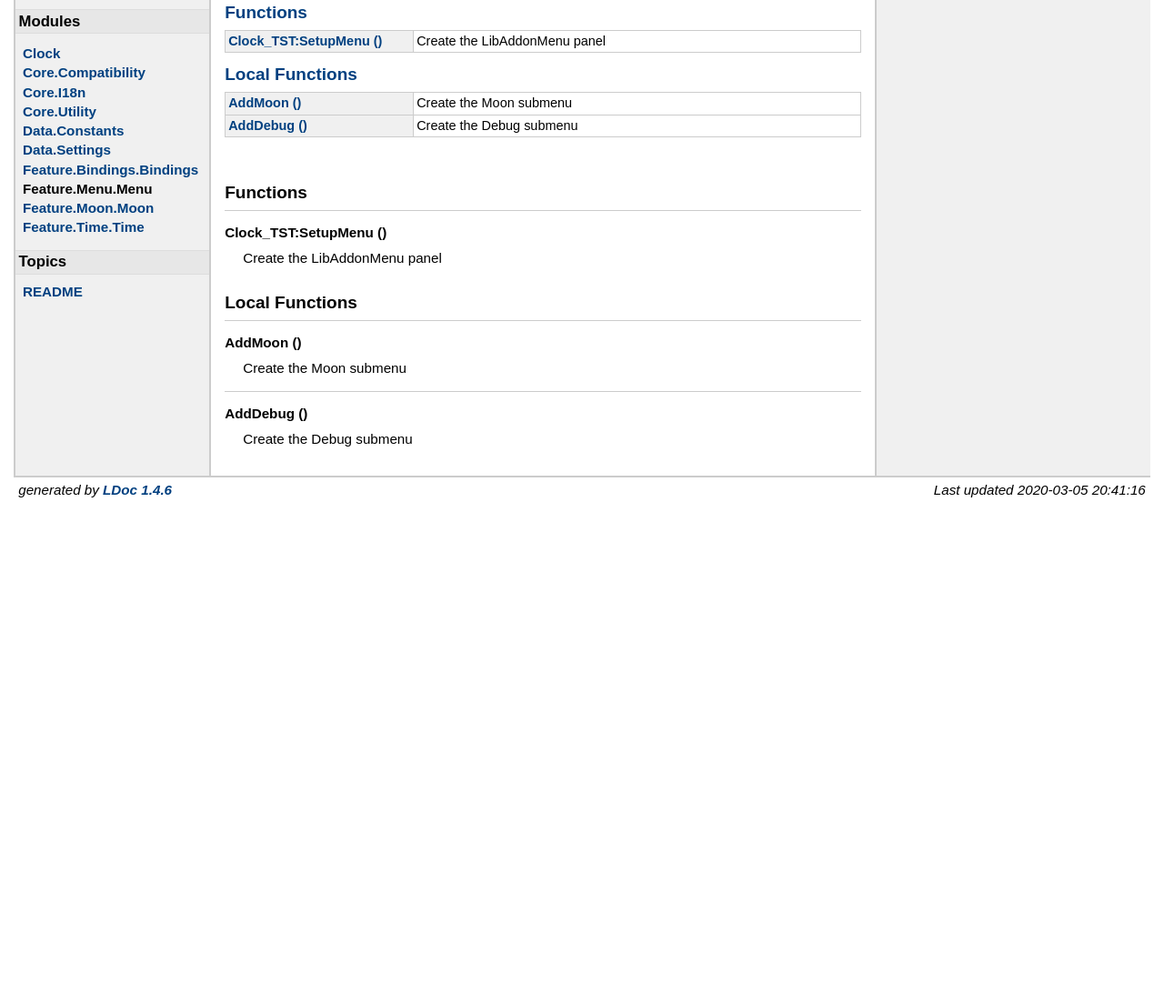
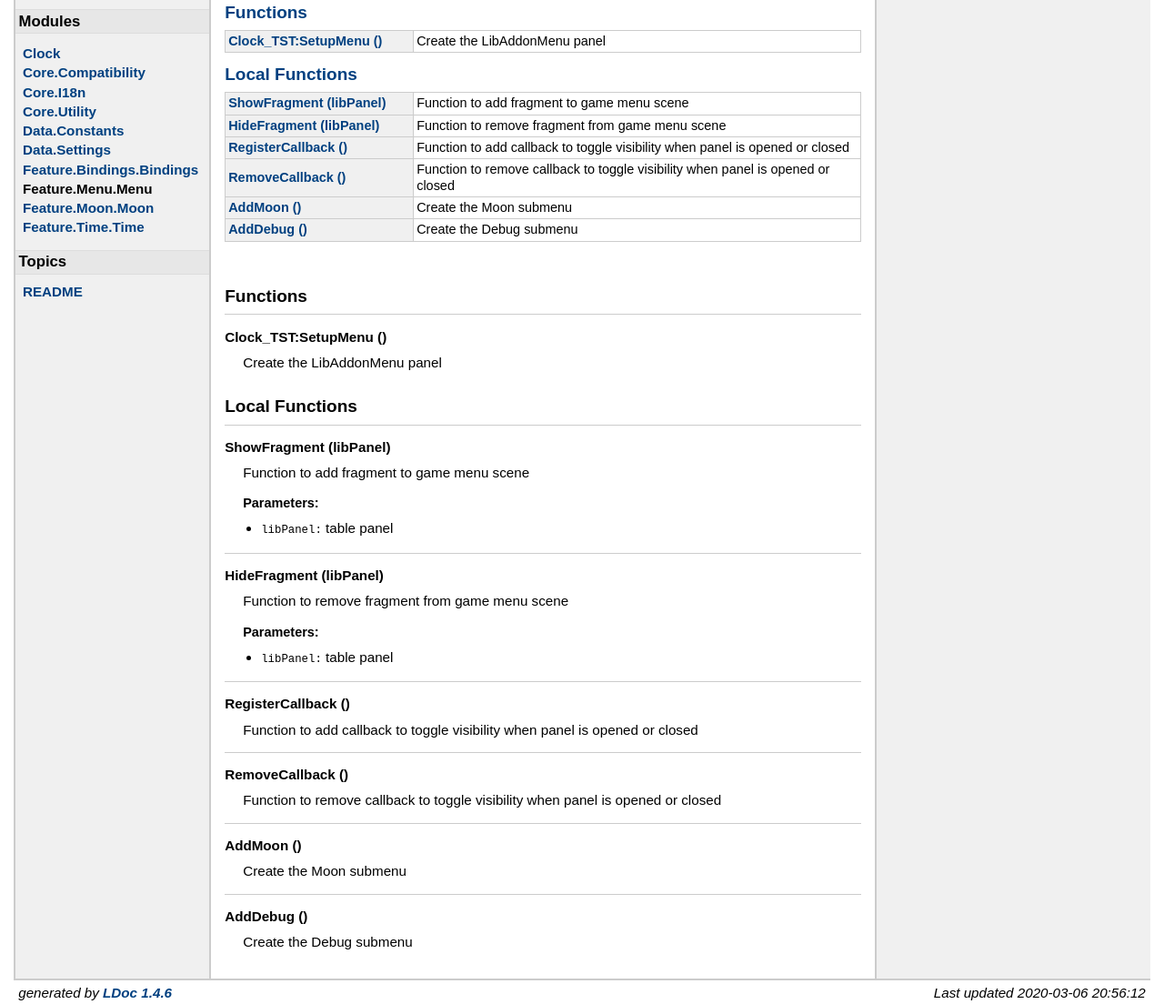
Before and after one commit to Tyxz/Clock-Tamriel-Standard-Time, a plain HTML site: page docs/modules/Feature.Menu.Menu.html in a window 1280 px wide. Shown: the part 210-1314 px from the top of the page at 91% size. Before the commit the page ends 800 px from the top, so only its background shows below. Drawn offline with Linux system fonts and the light colour scheme.

Commit message:
Updated docs and localization

```diff
--- a/docs/modules/Feature.Menu.Menu.html
+++ b/docs/modules/Feature.Menu.Menu.html
@@ -81,6 +81,22 @@ License:    GPL-<span class="number">3.0</span>
 <h2><a href="#Local_Functions">Local Functions</a></h2>
 <table class="function_list">
 	<tr>
+	<td class="name" nowrap><a href="#ShowFragment">ShowFragment (libPanel)</a></td>
+	<td class="summary">Function to add fragment to game menu scene</td>
+	</tr>
+	<tr>
+	<td class="name" nowrap><a href="#HideFragment">HideFragment (libPanel)</a></td>
+	<td class="summary">Function to remove fragment from game menu scene</td>
+	</tr>
+	<tr>
+	<td class="name" nowrap><a href="#RegisterCallback">RegisterCallback ()</a></td>
+	<td class="summary">Function to add callback to toggle visibility when panel is opened or closed</td>
+	</tr>
+	<tr>
+	<td class="name" nowrap><a href="#RemoveCallback">RemoveCallback ()</a></td>
+	<td class="summary">Function to remove callback to toggle visibility when panel is opened or closed</td>
+	</tr>
+	<tr>
 	<td class="name" nowrap><a href="#AddMoon">AddMoon ()</a></td>
 	<td class="summary">Create the Moon submenu</td>
 	</tr>
@@ -116,6 +132,74 @@ License:    GPL-<span class="number">3.0</span>
 
     <dl class="function">
     <dt>
+    <a name = "ShowFragment"></a>
+    <strong>ShowFragment (libPanel)</strong>
+    </dt>
+    <dd>
+    Function to add fragment to game menu scene
+
+
+    <h3>Parameters:</h3>
+    <ul>
+        <li><span class="parameter">libPanel</span>
+         table  panel
+        </li>
+    </ul>
+
+
+
+
+
+</dd>
+    <dt>
+    <a name = "HideFragment"></a>
+    <strong>HideFragment (libPanel)</strong>
+    </dt>
+    <dd>
+    Function to remove fragment from game menu scene
+
+
+    <h3>Parameters:</h3>
+    <ul>
+        <li><span class="parameter">libPanel</span>
+         table  panel
+        </li>
+    </ul>
+
+
+
+
+
+</dd>
+    <dt>
+    <a name = "RegisterCallback"></a>
+    <strong>RegisterCallback ()</strong>
+    </dt>
+    <dd>
+    Function to add callback to toggle visibility when panel is opened or closed
+
+
+
+
+
+
+
+</dd>
+    <dt>
+    <a name = "RemoveCallback"></a>
+    <strong>RemoveCallback ()</strong>
+    </dt>
+    <dd>
+    Function to remove callback to toggle visibility when panel is opened or closed
+
+
+
+
+
+
+
+</dd>
+    <dt>
     <a name = "AddMoon"></a>
     <strong>AddMoon ()</strong>
     </dt>
@@ -150,7 +234,7 @@ License:    GPL-<span class="number">3.0</span>
 </div> <!-- id="main" -->
 <div id="about">
 <i>generated by <a href="http://github.com/stevedonovan/LDoc">LDoc 1.4.6</a></i>
-<i style="float:right;">Last updated 2020-03-05 20:41:16 </i>
+<i style="float:right;">Last updated 2020-03-06 20:56:12 </i>
 </div> <!-- id="about" -->
 </div> <!-- id="container" -->
 </body>
```
Also changed, not shown: docs/index.html (+5 -5 lines), docs/modules/Clock.html (+1 -1 lines), docs/modules/Core.Compatibility.html (+1 -1 lines), docs/modules/Core.I18n.html (+1 -1 lines), docs/modules/Core.Utility.html (+1 -1 lines), docs/modules/Data.Constants.html (+2 -2 lines), docs/modules/Data.Settings.html (+2 -2 lines), docs/modules/Feature.Bindings.Bindings.html (+1 -1 lines), docs/modules/Feature.Moon.Moon.html (+20 -2 lines), docs/modules/Feature.Time.Time.html (+20 -2 lines), docs/topics/README.md.html (+1 -1 lines), 4 other files.
